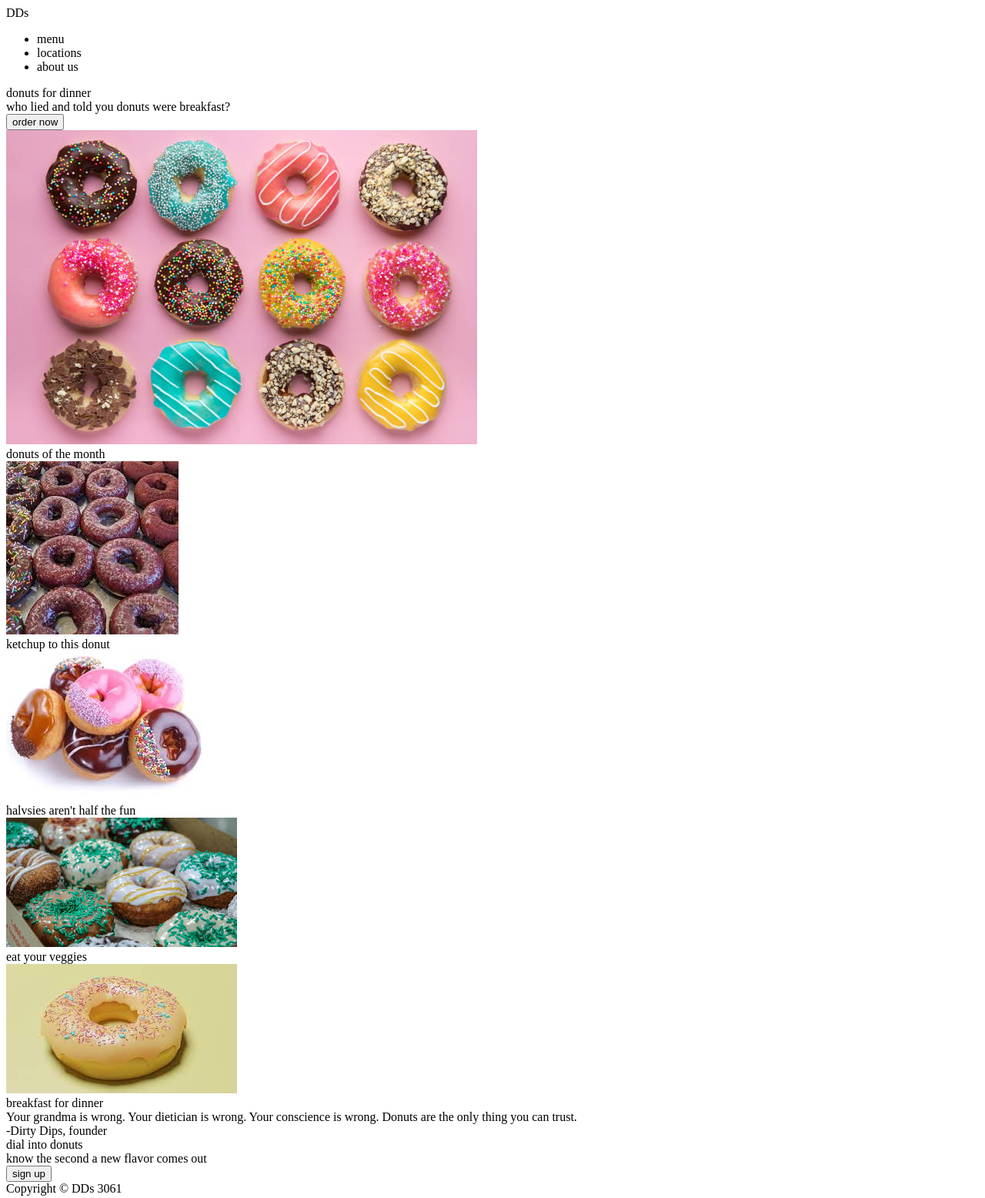
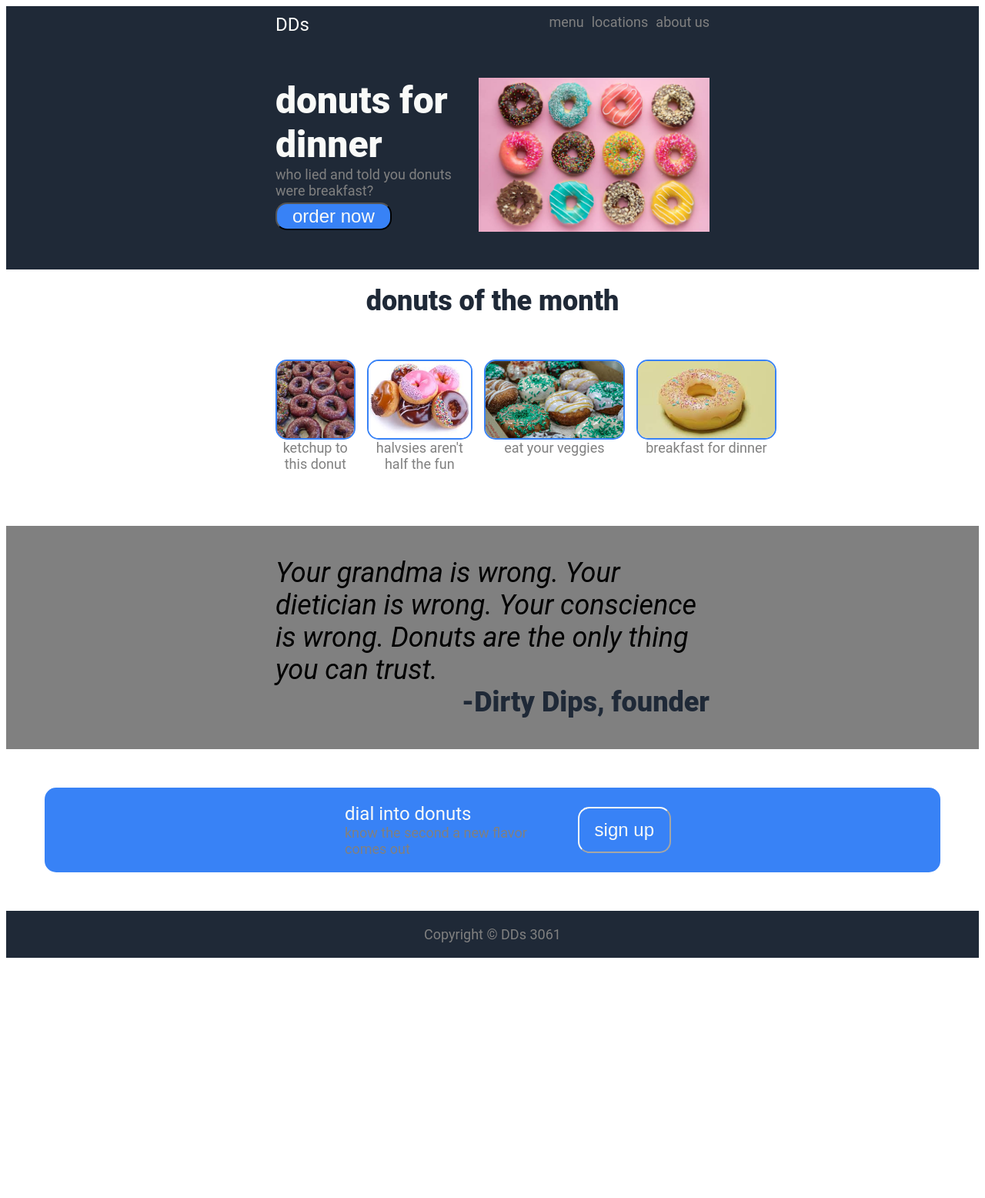
Before and after one commit to r-l-tharp/landing_page, a plain HTML site: page index.html in a window 1280 px wide. Shown: the whole page at 77% size. After the commit the page ends 1252 px from the top, so only its background shows below. Drawn offline with Linux system fonts and the light colour scheme.

Commit message:
Revise final css

```diff
--- a/index.html
+++ b/index.html
@@ -4,6 +4,7 @@
     <meta charset="UTF-8">
     <meta http-equiv="X-UA-Compatible" content="IE=edge">
     <meta name="viewport" content="width=device-width, initial-scale=1.0">
+    <link rel="stylesheet" href="style.css">
     <title>Homepage-double Ds</title>
 </head>
 <body>
@@ -21,37 +22,39 @@
             <div class="info-text">who lied and told you donuts were breakfast?</div>
             <button>order now</button>
         </div>
-        <img src="3x4-donuts.jpg" alt="colorful donuts in a grid on a pink background">
+        <div class="im"><img src="3x4-donuts.jpg" alt="colorful donuts in a grid on a pink background" ></div>
     </div>
     <div class="box-two">
         <div class="info-header-text">donuts of the month</div>
         <div class="info-subtitle-box">
             <div class="image-subtitle">
-                <img src="red.jpg" alt="dark red donuts in a box">
+                <div class="image-border"><img src="red.jpg" alt="dark red donuts in a box" id="text-pic"></div>
                 <div class="info-text">ketchup to this donut</div>
             </div>
             <div class="image-subtitle">
-                <img src="halves.jpg" alt="donuts dipped halfway in icing and toppings">
+                <div class="image-border"><img src="halves.jpg" alt="donuts dipped halfway in icing and toppings"></div>
                 <div class="info-text">halvsies aren't half the fun</div>
             </div>
             <div class="image-subtitle">
-                <img src="green.jpg" alt="st.patrick's day donuts">
+                <div class="image-border"><img src="green.jpg" alt="st.patrick's day donuts"></div>
                 <div class="info-text">eat your veggies</div>
             </div>
                 <div class="image-subtitle">
-                <img src="yellow.jpg" alt="a donut with yellow icing">
+                <div class="image-border"><img src="yellow.jpg" alt="a donut with yellow icing"></div>
                 <div class="info-text">breakfast for dinner</div>
             </div>
         </div>
     </div>
-    <div class="box-3">
+    <div class="box-three">
         <div class="quote-text">Your grandma is wrong. Your dietician is wrong. Your conscience is wrong. Donuts are the only thing you can trust.</div>
         <div class="attribute">-Dirty Dips, founder</div>
     </div>
-    <div class="box-4">
-        <div class="header-text">dial into donuts</div>
-        <div class="info-text">know the second a new flavor comes out</div>
-        <button>sign up</button>
+    <div class="box-four">
+        <div class="text-group-two">
+            <div class="another-text">dial into donuts</div>
+            <div class="more-text">know the second a new flavor comes out</div>
+        </div>
+        <div class="special-button"><button>sign up</button></div>
     </div>
     <div class="footer">
         <div class="info-text">Copyright &copy; DDs 3061</div>
--- a/style.css
+++ b/style.css
@@ -1,22 +1,167 @@
+body {
+    display: flex;
+    flex-direction: column;
+    font-family: roboto;
+}
+
+
 .header, .footer {
     background-color: #1f2937;
+    display: flex;
+    justify-content: space-between;
+    padding: 5px 350px;
+}
+
+ul {
+    list-style-type: none;
+    display: flex;
+    gap: 10px;
+    margin: 0;
+    padding: 5px 0;
+
 }
 
 .hero-text {
     font-size: 48px;
     font-weight: 900;
+    color: #f9faf8;
 }
 
 .info-text {
     font-size: 18px;
-    color: #e5e7eb;
+    color: gray;
 }
 
 .header-text {
     font-size: 24px;
-    color: #f9faf8
+    color: #f9faf8;
+    padding: 5px 0;
+}
+
+.box-one {
+    background-color: #1f2937;
+    margin: 0;
+    display: flex;
+    padding: 5px 350px;
+    flex: 1;
+}
+
+.im img {
+    height: 200px;
+    width: auto;
+    padding: 40px 0;
+}
+
+.text-group {
+    display: flex;
+    direction: column;
+    flex-wrap: wrap;
+    padding: 40px 0;
+    align-content: center;
+}
+
+.box-two {
+    padding: 5px 350px;
+    margin-bottom: 25px;
+}
+
+.info-subtitle-box {
+    display: flex;
+    gap: 15px;
+    padding: 40px 0;
+}
+
+.image-subtitle .info-text {
+    text-align: center;
+}
+.image-border img{
+    border: 2px solid #3882f6;
+    border-radius: 15px;
+    flex: 1;
+    display: flex;
+    height: 100px;
+    width: auto;
+    border-radius: 15px;
+}
+
+.info-header-text {
+    color: #1f2937;
+    font-size: 36px;
+    font-weight: 900;
+    text-align: center;
+    padding: 15px;
+}
+
+.box-three {
+    background-color: gray;
+    padding: 40px 350px;
+    }
+
+.quote-text {
+    font-size: 36px;
+    font-style: italic;
+}
+
+.attribute {
+    color: #1f2937;
+    font-size: 36px;
+    font-weight: 900;
+    text-align: right;
+}
+
+.box-four {
+    border-radius: 15px;
+    background-color: #3882f6;
+    margin: 50px;
+    padding: 20px 350px;
+    display: flex;
+
+    flex: 1;
+}
+
+.text-group-two {
+    display: flex;
+    padding: 0 40px;
+    margin: 0;
+    direction: column;
+    flex-wrap: wrap;
+    flex: 1;
 }
 
 button {
-    background: color #3882f6;
+    background-color: #3882f6;
+    font-size: 24px;
+    color: #f9faf8;
+    border-radius: 15px;
+    padding: 2px 20px;
+    margin: 5px 0;
+    }
+
+.special-button {
+    display: flex;
+    flex: none;
 }
+
+.box-four button {
+    border-color: #f9faf8;
+}
+.another-text {
+    font-size: 24px;
+    color: #f9faf8;
+    padding: 0;
+    margin: 0;
+    display: flex;
+}
+
+.more-text {
+    font-size: 18px;
+    color: gray;
+    padding: 0;
+    margin: 0;
+    display: flex;
+}
+
+.footer {
+    justify-content: center;
+    padding: 20px
+}
```
